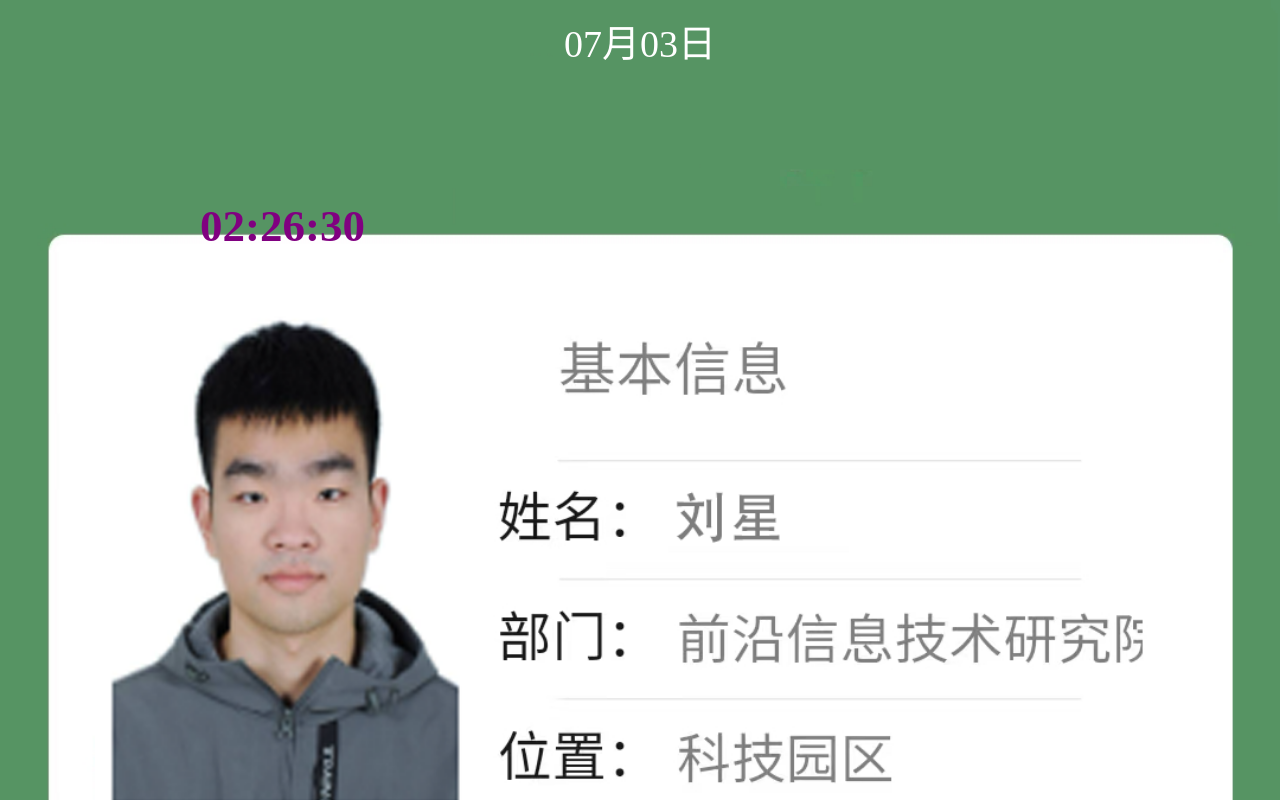
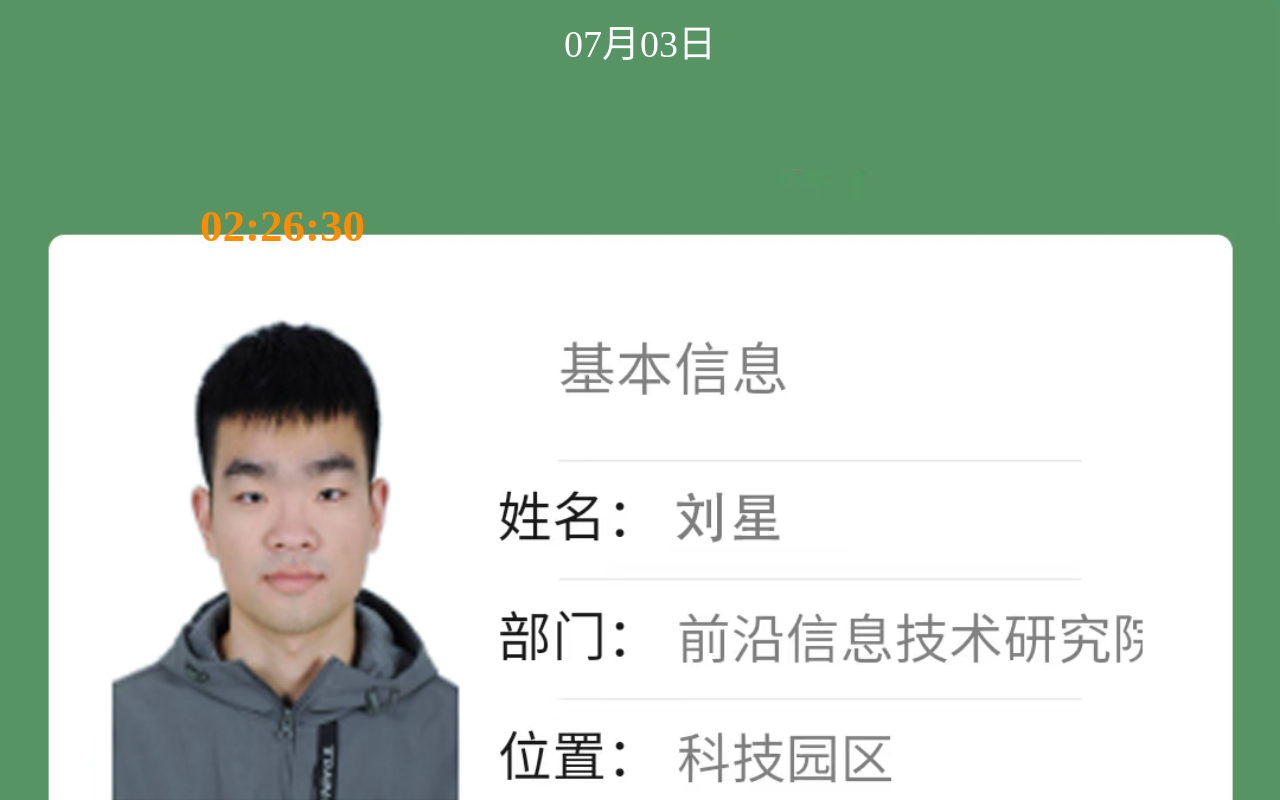
Before and after one commit to nyist1/kjylx, a plain HTML site: page index.html in a window 1280 px wide. Drawn offline with Linux system fonts and the light colour scheme.

Commit message:
index.html

```diff
--- a/index.html
+++ b/index.html
@@ -34,7 +34,7 @@
 
     <div class="common">
 
-		<p id="currentTime" style="color:#800080;font-size: 45px;font-weight:bolder">19:03:00</p>
+		<p id="currentTime" style="color:#FF8C00;font-size: 45px;font-weight:bolder">19:03:00</p>
 	</div>
 
 	<p class="currentDate" style="color: white;font-size: 38px;font-weight: 400;">06月04日</p>
```
